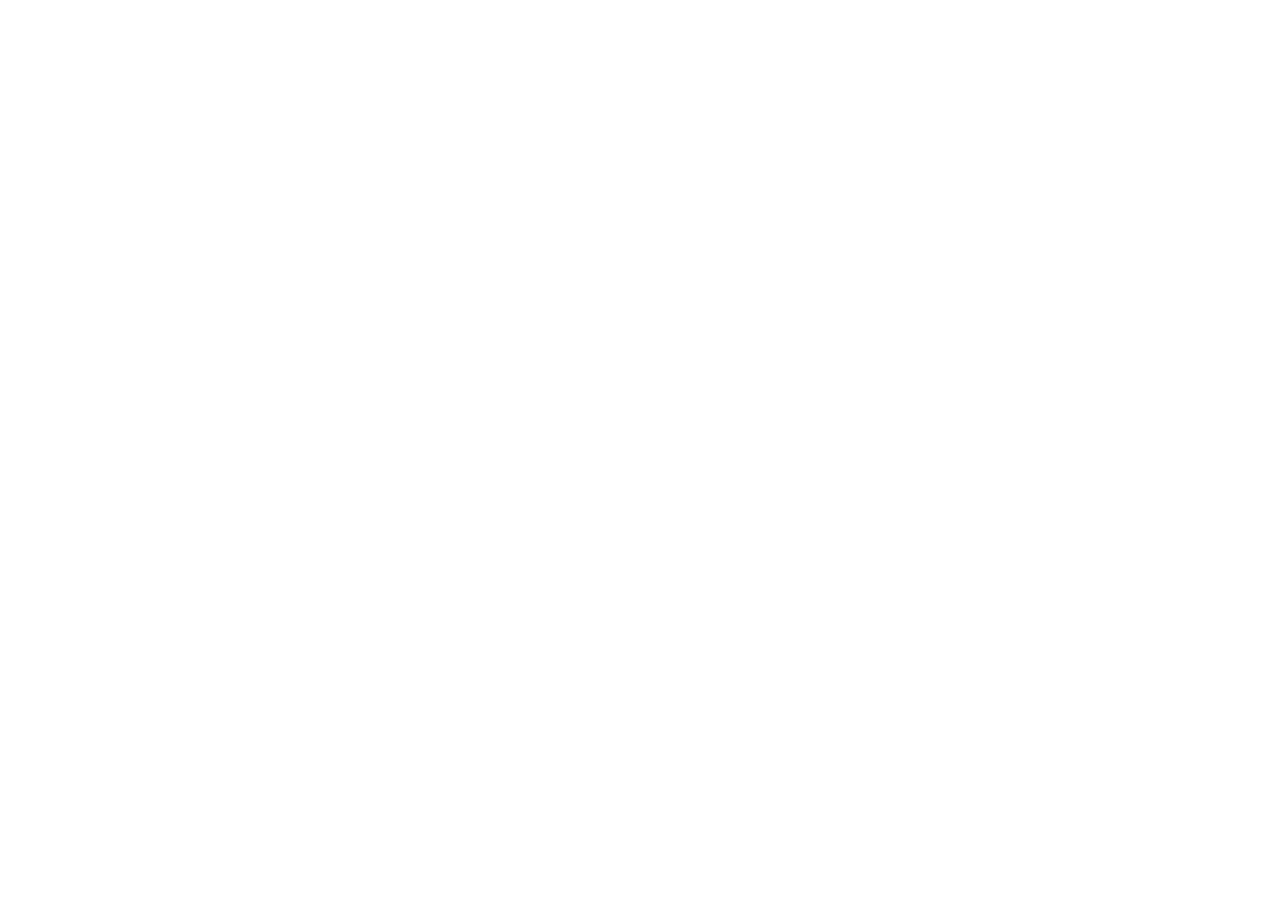
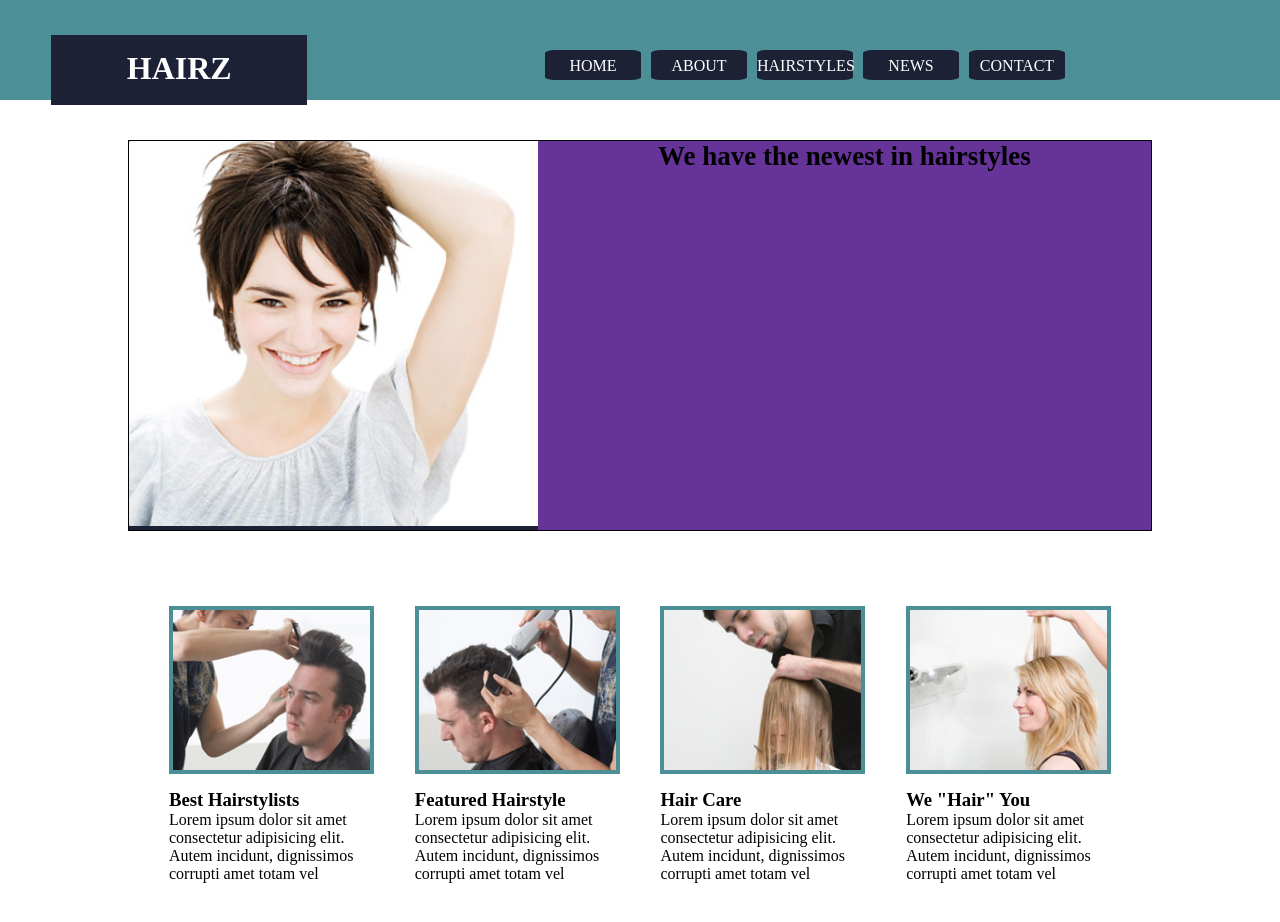
Before and after one commit to KyraWitch/HAIRZ, a plain HTML site: page Index.html in a window 1280 px wide. Before the commit the page ends 800 px from the top, so only its background shows below. Drawn offline with Linux system fonts and the light colour scheme.

Commit message:
40% done just polish and add last bits

```diff
--- a/Index.html
+++ b/Index.html
@@ -1,16 +1,172 @@
 <!DOCTYPE html>
 <html lang="dk">
+
 <head>
     <meta charset="UTF-8">
     <meta name="viewport" content="width=device-width, initial-scale=1.0">
     <title>Document</title>
+    <link rel="stylesheet" href="Stylesheet-HZ.css">
 </head>
+
 <body>
 
+    <!--Nav Div-->
+    <Div class="Nav-bar">
+        <h1>HAIRZ</h1>
+        <nav>
+            <ul>
+                <li>
+                    <a href="">HOME</a>
+                </li>
+                <li>
+                    <a href="">ABOUT</a>
+                </li>
+                <li>
+                    <a href="">HAIRSTYLES</a>
+                </li>
+                <li>
+                    <a href="">NEWS</a>
+                </li>
+                <li>
+                    <a href="">CONTACT</a>
+                </li>
+            </ul>
+        </nav>
+    </Div>
 
+    <!--Middle pic Div-->
+    <div class="Mid-img-div">
+        <!--Img div-->
+        <div>
+            <img src="images/great-hairstyle.jpg" alt="middle screen big pic">
+        </div>
+        <!--Text div-->
+        <div>
+            <h2>
+                We have the newest in hairstyles
+            </h2>
+        </div>
+    </div>
 
+    <!--Middle Flex pics div-->
+    <div class="Mid-flex-pics">
+        <!--flex items-->
 
+        <!--Flex item 1-->
+        <div>
+            <!--Image flex div -->
+            <div>
+                <img src="images/hairstyle1.jpg" alt="1">
+            </div>
+            <!--Flex text div-->
+            <div>
+                <h3>
+                    Best Hairstylists
+                </h3>
 
+                <p>
+                    Lorem ipsum dolor sit amet consectetur adipisicing elit.
+                    Autem incidunt, dignissimos corrupti amet
+                    totam vel
+                </p>
+            </div>
+        </div>
+
+        <!--Flex item 2-->
+        <div>
+            <!--Image flex div-->
+            <div>
+                <img src="images/hairstyle2.jpg" alt="2">
+            </div>
+            <!--Flex text div-->
+            <div>
+                <h3>
+                    Featured Hairstyle
+                </h3>
+
+                <p>
+                    Lorem ipsum dolor sit amet consectetur adipisicing elit.
+                    Autem incidunt, dignissimos corrupti amet
+                    totam vel
+                </p>
+            </div>
+        </div>
+
+        <!--Flex item 3-->
+        <div>
+            <!--Image flex div-->
+            <div>
+                <img src="images/hairstyle3.jpg" alt="3">
+            </div>
+            <!--Flex text div-->
+            <div>
+                <h3>
+                    Hair Care
+                </h3>
+
+                <p>
+                    Lorem ipsum dolor sit amet consectetur adipisicing elit.
+                    Autem incidunt, dignissimos corrupti amet
+                    totam vel
+                </p>
+            </div>
+        </div>
+
+        <!--Flex item 4-->
+        <div>
+            <!--Image flex div-->
+            <div>
+                <img src="images/hairstyle4.jpg" alt="4">
+            </div>
+            <!--Flex text div-->
+            <div>
+                <h3>
+                    We "Hair" You
+                </h3>
+
+                <p>
+                    Lorem ipsum dolor sit amet consectetur adipisicing elit.
+                    Autem incidunt, dignissimos corrupti amet
+                    totam vel
+                </p>
+            </div>
+        </div>
+    </div>
+
+    <!--Bottom of page flex mess-->
+    <Div class="Flex-mess">
+        <!--Big text box-->
+        <div>
+            <h4></h4>
+            <div>
+                <img src="" alt="">
+                <h3></h3>
+                <p></p>
+            </div>
+        </div>
+
+        <!--Smaller text box-->
+        <div>
+            <h4></h4>
+            <div>
+                <p></p>
+            </div>
+        </div>
+
+        <!--Img box-->
+        <div>
+            <img src="" alt="">
+            <p></p>
+        </div>
+
+    </Div>
+
+    <!--Footer-->
+    <footer>
+        <p></p>
+        <img src="" alt="">
+    </footer>
 
 </body>
+
 </html>
--- a/Stylesheet-HZ.css
+++ b/Stylesheet-HZ.css
@@ -0,0 +1,137 @@
+/*Colour vars*/
+:root {
+    --Main-bg: #ededed;
+    --TopBot: #4c8f96;
+    --TL: #1c2136;
+}
+
+/*Global styles*/
+* {
+    margin: 0;
+    box-sizing: border-box;
+    padding: 0;
+}
+
+/*Nav*/
+.Nav-bar {
+    width: 100%;
+    background-color: var(--TopBot);
+    position: relative;
+    height: 100px;
+
+    &>h1 {
+        background-color: var(--TL);
+        width: 20%;
+        text-align: center;
+        color: white;
+        height: 70px;
+        padding-top: 15px;
+        position: absolute;
+        left: 4%;
+        bottom: -5%;
+    }
+
+
+    &>nav ul {
+        display: flex;
+        flex-direction: row;
+        width: 75%;
+        justify-content: center;
+        justify-self: right;
+
+        &>li {
+            background-color: var(--TL);
+            width: 10%;
+            margin-left: 10px;
+            list-style: none;
+            text-align: center;
+            height: 30px;
+            margin-top: 50px;
+            border-radius: 10%;
+            padding-top: 7px;
+
+            &>a {
+                text-decoration: none;
+                color: white;
+            }
+
+            &>li:hover,
+            a:hover {
+                opacity: 0.7;
+                cursor: pointer;
+            }
+        }
+    }
+
+
+
+}
+
+/*Mid div*/
+.Mid-img-div {
+    width: 80%;
+    justify-self: center;
+    margin-top: 40px;
+    border: 1px solid black;
+    display: flex;
+    flex-direction: row;
+
+    &>:nth-child(1) {
+        width: 40%;
+        background-color: #1c2136;
+        height: auto;
+
+        &>img {
+            object-fit: contain;
+            width: 100%;
+        }
+    }
+
+    &>:nth-child(2) {
+        background-color: rebeccapurple;
+        width: 60%;
+        height: inherit;
+        text-align: center;
+        font-size: large;
+        position: relative;
+        &>h2{(2) h3
+            position: relative;
+            top: 40%;
+        }
+    }
+}
+
+
+
+/*Flex div*/
+.Mid-flex-pics {
+    display: flex;
+    flex-direction: row;
+    flex-wrap: nowrap;
+    width: 80%;
+    padding-top: 75px;
+    justify-content: space-evenly;
+    justify-self: center;
+
+    &>div div:nth-child(2){
+        margin-top: 15px;
+    }
+
+    &>div {
+        width: 20%;
+        &>div:nth-child(1) {
+            border: 4px #4c8f96 solid;
+            height: 60%;
+            /**Add shadow here at somepoint*/
+            &>img {
+                object-fit: fill;
+                width: 100%;
+                height: 100%;
+            }
+        }
+    }
+}
+
+/*bot div*/
+
+/*Footer*/
```
